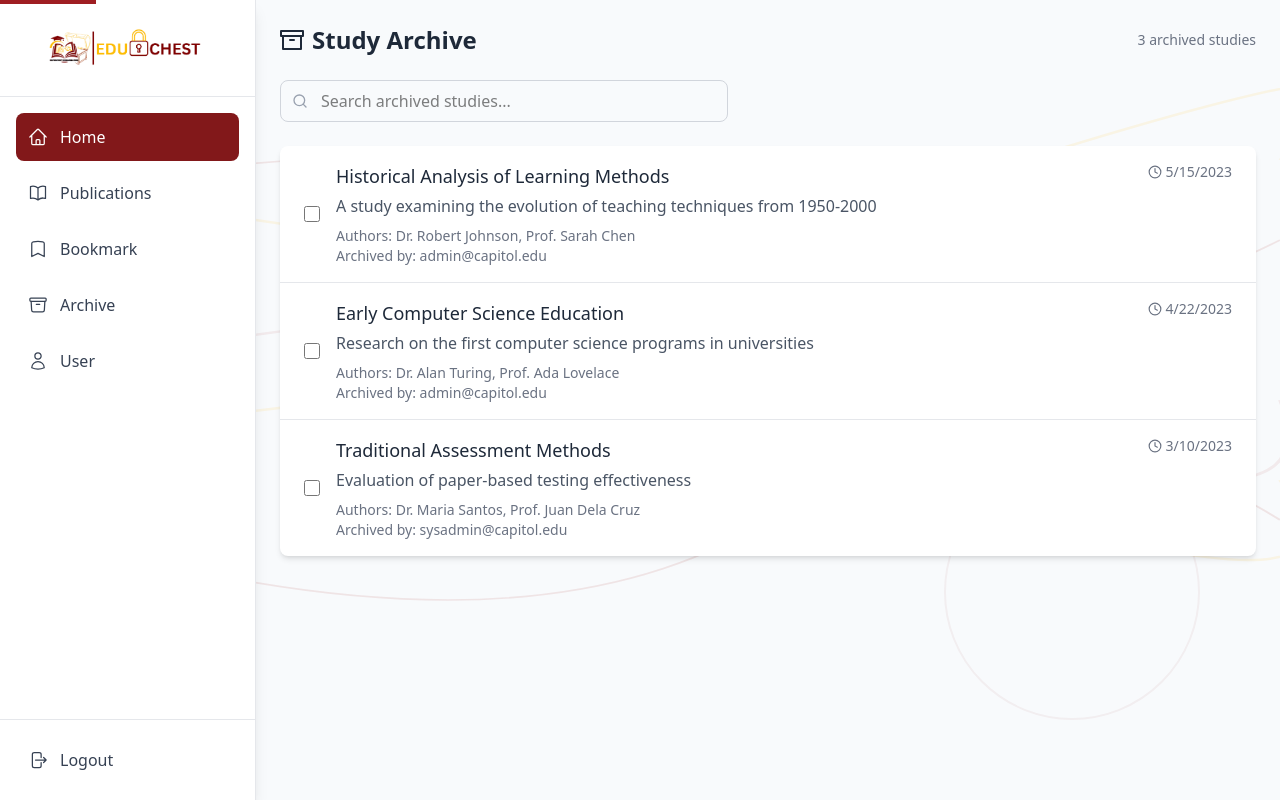
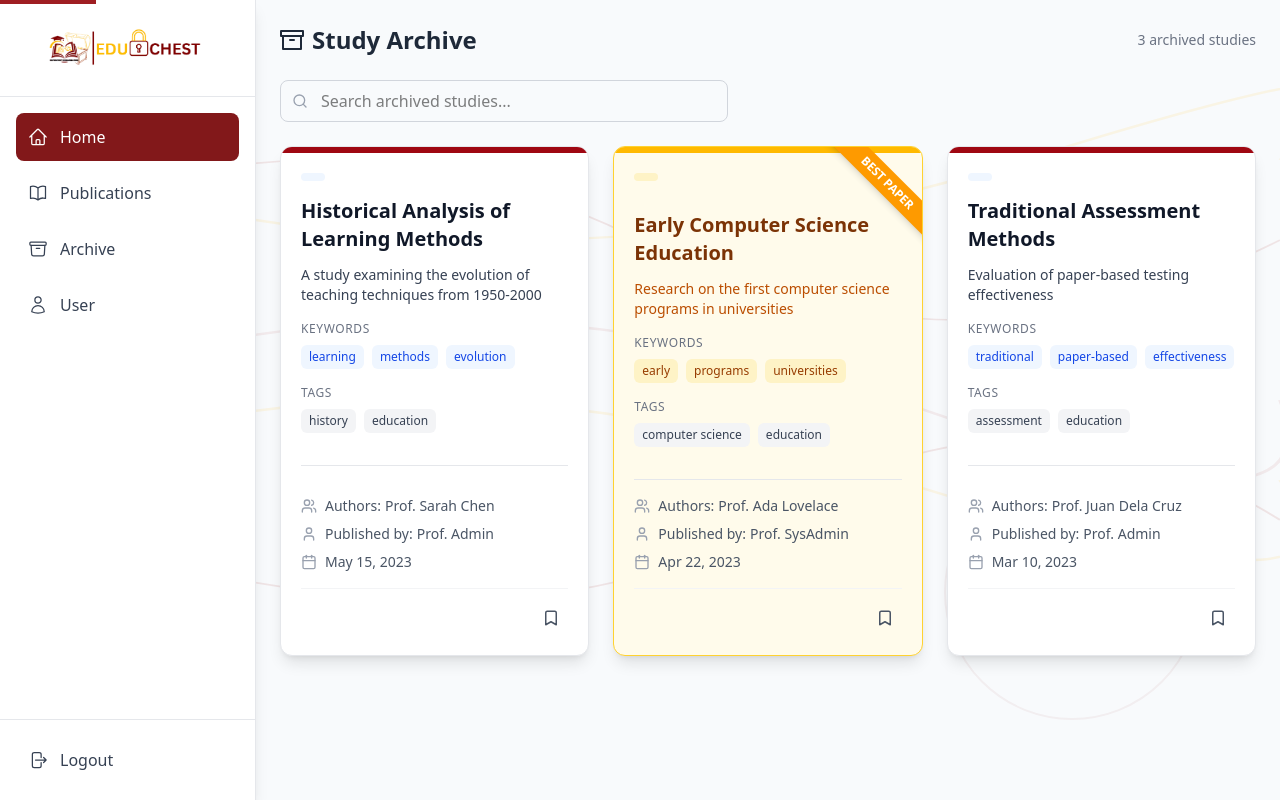
Before and after one commit to mihkuno/RESPOCU, a Next.js app: page /dashboard/archive in a window 1280 px wide. Built offline with nearby package versions, Linux system fonts and the light colour scheme.

Commit message:
ui: update StudyCard and ArchivePage components for improved data structure and UI enhancements

```diff
--- a/src/app/dashboard/(components)/card.tsx
+++ b/src/app/dashboard/(components)/card.tsx
@@ -6,7 +6,6 @@ import {
   Bookmark,
   BookmarkMinus,
   Archive,
-  Trash2,
   Edit,
   Award,
   Star,
@@ -241,21 +240,6 @@ const StudyCard: React.FC<StudyCardProps> = ({
                     </button>
                   </>
                 )}
-
-                {study.isArchived && (
-                  <button
-                    onClick={(e) => {
-                      e.stopPropagation();
-                      if (onDelete) onDelete(study.id);
-                    }}
-                    className="p-2 hover:bg-red-100 rounded-full transition-colors"
-                    title="Delete permanently"
-                    aria-label="Delete study permanently"
-                  >
-                    <Trash2 className="text-red-600" size={18} />
-                  </button>
-                )}
-
                 {isDashboard && (
                   <button
                     onClick={(e) => {
--- a/src/app/dashboard/archive/page.tsx
+++ b/src/app/dashboard/archive/page.tsx
@@ -1,55 +1,81 @@
 "use client";
 
 import { useState } from 'react';
-import { FiSearch, FiClock, FiArchive, FiTrash2, FiRotateCw } from 'react-icons/fi';
+import { FiSearch, FiClock, FiArchive, FiRotateCw } from 'react-icons/fi';
+import StudyCard from '@/app/dashboard/(components)/card';
 
 interface ArchivedStudy {
-  id: string;
+  id: number;
   title: string;
   description: string;
-  authors: string[];
-  archivedDate: string;
-  archivedBy: string;
+  authors: { id: number; name: string; role: 'student' | 'faculty' }[];
+  publishedDate: string;
+  publishedBy: { id: number; name: string; role: 'faculty' };
+  tags: string[];
+  keywords: string[];
+  isArchived: boolean;
+  isBestPaper: boolean;
 }
 
 export default function ArchivePage() {
   const [searchTerm, setSearchTerm] = useState('');
-  const [selectedStudies, setSelectedStudies] = useState<string[]>([]);
+  const [selectedStudies, setSelectedStudies] = useState<number[]>([]);
 
   const archivedStudies: ArchivedStudy[] = [
     {
-      id: '1',
+      id: 1,
       title: "Historical Analysis of Learning Methods",
       description: "A study examining the evolution of teaching techniques from 1950-2000",
-      authors: ["Dr. Robert Johnson", "Prof. Sarah Chen"],
-      archivedDate: "2023-05-15",
-      archivedBy: "admin@capitol.edu"
+      authors: [
+        { id: 1, name: "Dr. Robert Johnson", role: 'faculty' },
+        { id: 2, name: "Prof. Sarah Chen", role: 'student' }
+      ],
+      publishedDate: "2023-05-15",
+      publishedBy: { id: 3, name: "Prof. Admin", role: 'faculty' },
+      tags: ["history", "education"],
+      keywords: ["learning", "methods", "evolution"],
+      isArchived: true,
+      isBestPaper: false,
     },
     {
-      id: '2',
+      id: 2,
       title: "Early Computer Science Education",
       description: "Research on the first computer science programs in universities",
-      authors: ["Dr. Alan Turing", "Prof. Ada Lovelace"],
-      archivedDate: "2023-04-22",
-      archivedBy: "admin@capitol.edu"
+      authors: [
+        { id: 4, name: "Dr. Alan Turing", role: 'faculty' },
+        { id: 5, name: "Prof. Ada Lovelace", role: 'student' }
+      ],
+      publishedDate: "2023-04-22",
+      publishedBy: { id: 6, name: "Prof. SysAdmin", role: 'faculty' },
+      tags: ["computer science", "education"],
+      keywords: ["early", "programs", "universities"],
+      isArchived: true,
+      isBestPaper: true,
     },
     {
-      id: '3',
+      id: 3,
       title: "Traditional Assessment Methods",
       description: "Evaluation of paper-based testing effectiveness",
-      authors: ["Dr. Maria Santos", "Prof. Juan Dela Cruz"],
-      archivedDate: "2023-03-10",
-      archivedBy: "sysadmin@capitol.edu"
+      authors: [
+        { id: 7, name: "Dr. Maria Santos", role: 'faculty' },
+        { id: 8, name: "Prof. Juan Dela Cruz", role: 'student' }
+      ],
+      publishedDate: "2023-03-10",
+      publishedBy: { id: 9, name: "Prof. Admin", role: 'faculty' },
+      tags: ["assessment", "education"],
+      keywords: ["traditional", "paper-based", "effectiveness"],
+      isArchived: true,
+      isBestPaper: false,
     },
   ];
 
   const filteredStudies = archivedStudies.filter(study =>
     study.title.toLowerCase().includes(searchTerm.toLowerCase()) ||
     study.description.toLowerCase().includes(searchTerm.toLowerCase()) ||
-    study.authors.some(author => author.toLowerCase().includes(searchTerm.toLowerCase()))
+    study.authors.some(author => author.name.toLowerCase().includes(searchTerm.toLowerCase()))
   );
 
-  const toggleSelectStudy = (studyId: string) => {
+  const toggleSelectStudy = (studyId: number) => {
     setSelectedStudies(prev =>
       prev.includes(studyId)
         ? prev.filter(id => id !== studyId)
@@ -58,7 +84,6 @@ export default function ArchivePage() {
   };
 
   const restoreStudies = () => {
-    // Implement restore functionality
     console.log("Restoring studies:", selectedStudies);
     alert(`${selectedStudies.length} studies restored successfully!`);
     setSelectedStudies([]);
@@ -66,7 +91,6 @@ export default function ArchivePage() {
 
   const deletePermanently = () => {
     if (confirm(`Permanently delete ${selectedStudies.length} studies? This action cannot be undone.`)) {
-      // Implement delete functionality
       console.log("Deleting studies:", selectedStudies);
       alert(`${selectedStudies.length} studies deleted permanently!`);
       setSelectedStudies([]);
@@ -84,7 +108,6 @@ export default function ArchivePage() {
         </div>
       </div>
 
-      {/* Search and Bulk Actions */}
       <div className="flex flex-col md:flex-row justify-between gap-4 mb-6">
         <div className="relative flex-grow max-w-md">
           <div className="absolute inset-y-0 left-0 pl-3 flex items-center pointer-events-none">
@@ -109,51 +132,37 @@ export default function ArchivePage() {
             </button>
             <button
               onClick={deletePermanently}
-              className="flex items-center px-4 py-2 bg-red-600 text-white rounded-md hover:bg-red-700"
+              className="px-4 py-2 bg-red-600 text-white rounded-md hover:bg-red-700"
             >
-              <FiTrash2 className="mr-2" /> Delete Permanently
+              Delete Permanently
             </button>
           </div>
         )}
       </div>
 
-      {/* Archived Studies List */}
-      <div className="bg-white bg-opacity-90 rounded-lg shadow-md overflow-hidden">
+      <div className="grid grid-cols-1 md:grid-cols-2 lg:grid-cols-3 gap-6">
         {filteredStudies.length > 0 ? (
-          <ul className="divide-y divide-gray-200">
-            {filteredStudies.map((study) => (
-              <li key={study.id} className="hover:bg-gray-50">
-                <div className="px-6 py-4 flex items-center">
-                  <input
-                    type="checkbox"
-                    checked={selectedStudies.includes(study.id)}
-                    onChange={() => toggleSelectStudy(study.id)}
-                    className="h-4 w-4 text-[#292F36] focus:ring-[#292F36] border-gray-300 rounded mr-4"
-                  />
-                  <div className="flex-1">
-                    <div className="flex justify-between items-start">
-                      <h3 className="text-lg font-medium text-gray-800">{study.title}</h3>
-                      <div className="flex items-center text-sm text-gray-500">
-                        <FiClock className="mr-1" />
-                        {new Date(study.archivedDate).toLocaleDateString()}
-                      </div>
-                    </div>
-                    <p className="text-gray-600 mt-1">{study.description}</p>
-                    <div className="mt-2">
-                      <div className="text-sm text-gray-500">
-                        <span className="font-medium">Authors:</span> {study.authors.join(", ")}
-                      </div>
-                      <div className="text-sm text-gray-500">
-                        <span className="font-medium">Archived by:</span> {study.archivedBy}
-                      </div>
-                    </div>
-                  </div>
-                </div>
-              </li>
-            ))}
-          </ul>
+          filteredStudies.map((study) => (
+            <div
+              key={study.id}
+              className={selectedStudies.includes(study.id) ? "border-2 border-blue-500 rounded-xl" : ""}
+            >
+              <StudyCard
+                study={study}
+                isBookmarked={false}
+                isAdmin={true}
+                isDashboard={false}
+                onToggleBookmark={() => { }}
+                onArchive={() => { }}
+                onDelete={() => { }}
+                onEdit={() => { }}
+                onMarkBestPaper={() => { }}
+                onClick={() => toggleSelectStudy(study.id)}
+              />
+            </div>
+          ))
         ) : (
-          <div className="text-center py-12">
+          <div className="text-center py-12 col-span-full">
             <div className="text-gray-400 mb-4">
               <FiArchive className="mx-auto h-12 w-12" />
             </div>
--- a/src/app/dashboard/layout.tsx
+++ b/src/app/dashboard/layout.tsx
@@ -6,7 +6,7 @@ import Image from 'next/image';
 import {
   HomeIcon,
   BookOpenIcon,
-  BookmarkIcon,
+  // BookmarkIcon,
   ArchiveBoxIcon,
   UserIcon,
 } from '@heroicons/react/24/outline';
@@ -73,7 +73,7 @@ function Sidebar({ onLogoutClick }: { onLogoutClick: () => void }) {
   const menuItems = [
     { name: 'Home', icon: HomeIcon, href: '/dashboard' },
     { name: 'Publications', icon: BookOpenIcon, href: '/dashboard/publications' },
-    { name: 'Bookmark', icon: BookmarkIcon, href: '/dashboard/bookmarks' },
+    // { name: 'Bookmark', icon: BookmarkIcon, href: '/dashboard/bookmarks' },
     { name: 'Archive', icon: ArchiveBoxIcon, href: '/dashboard/archive' },
     { name: 'User', icon: UserIcon, href: '/dashboard/users' },
   ];
```
